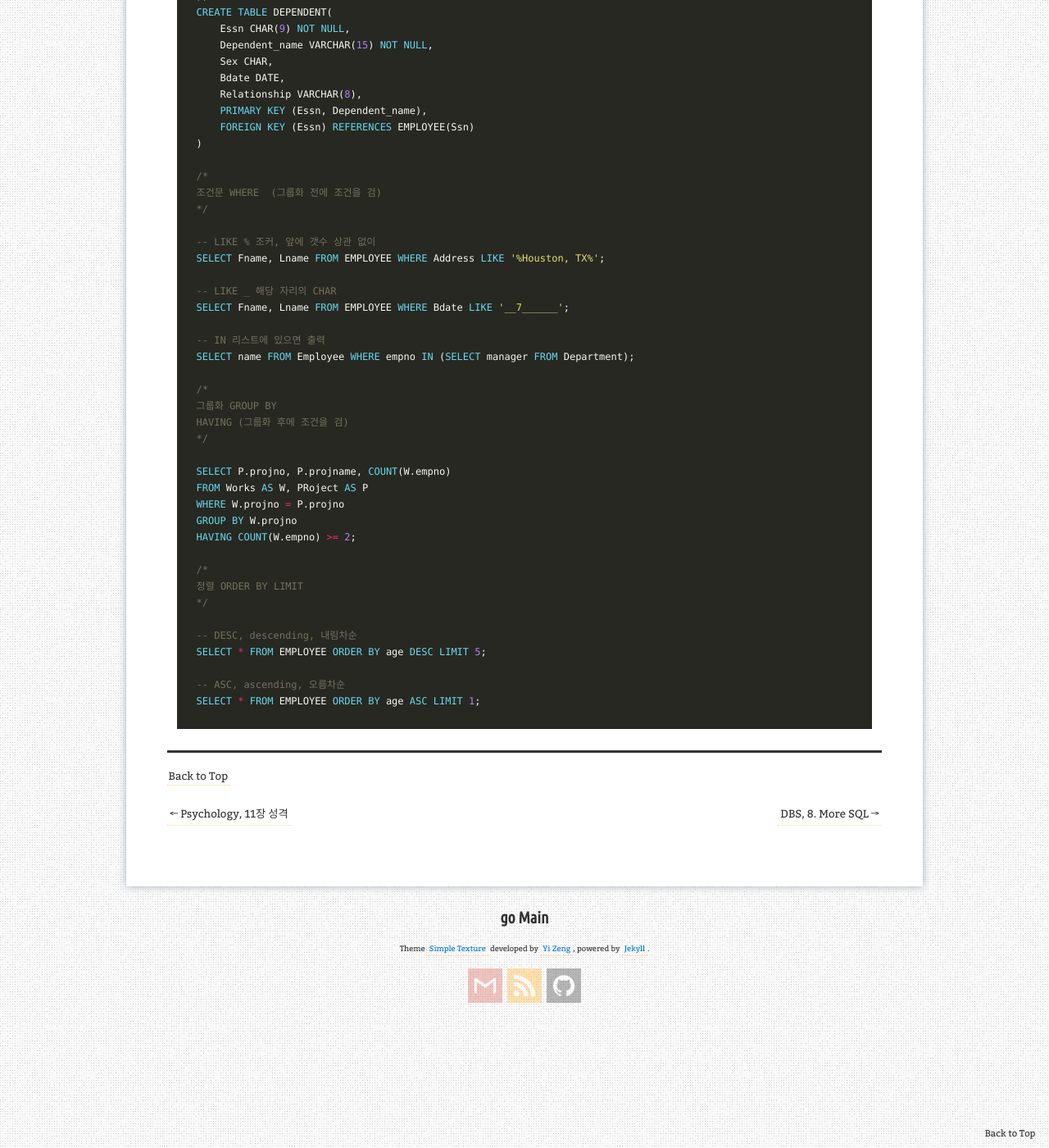
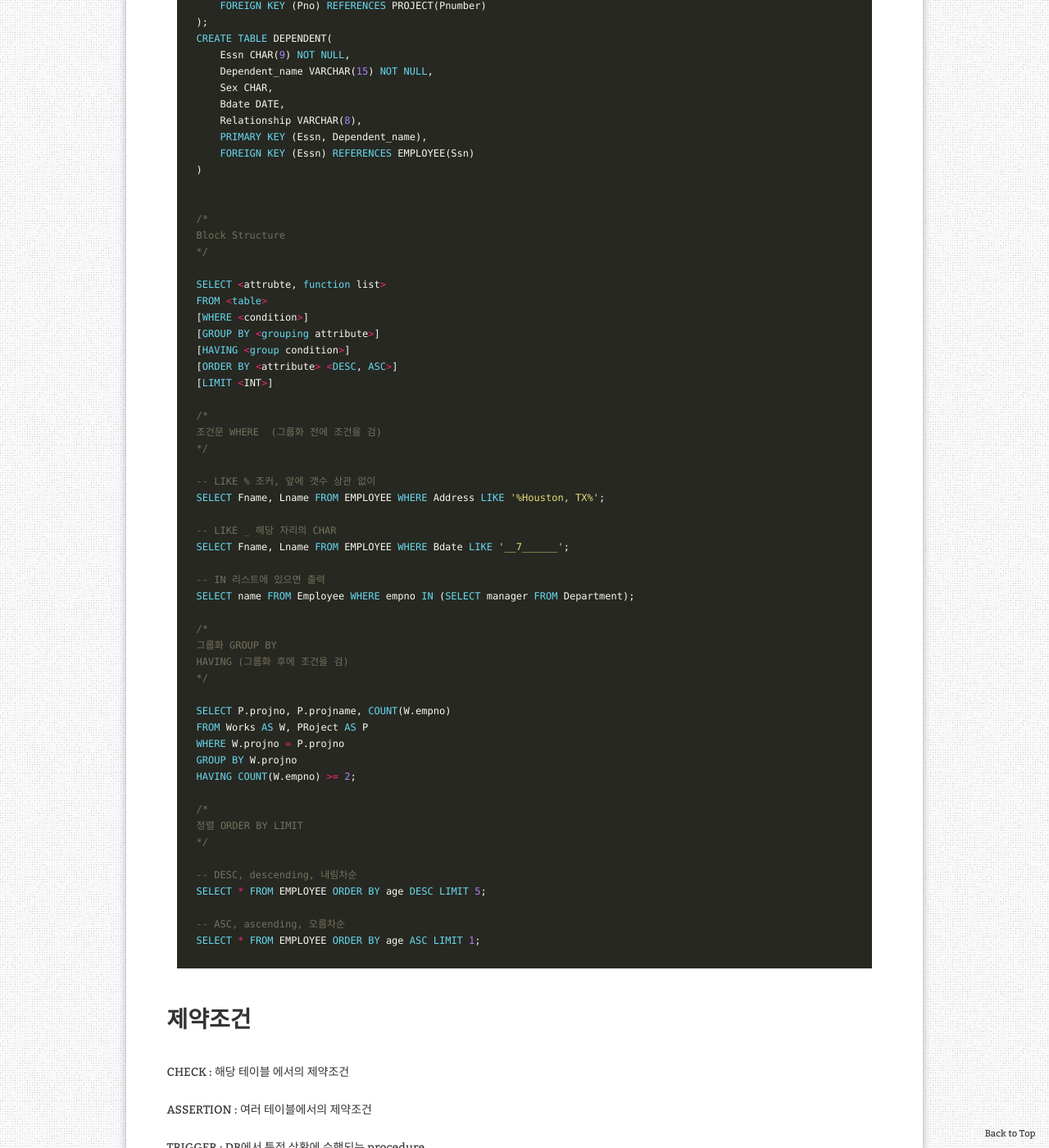
Before and after one commit to aristohyun/aristohyun.github.io, a Jekyll site: the page built from _posts/2021-10-27-DBS_07.md, in a window 1280 px wide and 1400 px high, scrolled down 11057 px. Shown: the whole window at 82% size. Built offline with Jekyll 4.4.1, drawn with Linux system fonts in a browser that asks for light colours; formulas are drawn with MathJax 3; comment, search, counter and statistics services are not loaded; some of the changed text lies outside the part shown.

Commit message:
Update 2021-10-27-DBS_07.md

```diff
--- a/_posts/2021-10-27-DBS_07.md
+++ b/_posts/2021-10-27-DBS_07.md
@@ -396,6 +396,19 @@ CREATE TABLE DEPENDENT(
     FOREIGN KEY (Essn) REFERENCES EMPLOYEE(Ssn)
 )
 
+
+/*
+Block Structure
+*/
+
+SELECT <attrubte, function list>
+FROM <table>
+[WHERE <condition>]
+[GROUP BY <grouping attribute>]
+[HAVING <group condition>]
+[ORDER BY <attribute> <DESC, ASC>]
+[LIMIT <INT>]
+
 /*
 조건문 WHERE  (그룹화 전에 조건을 검)
 */
@@ -430,3 +443,15 @@ SELECT * FROM EMPLOYEE ORDER BY age DESC LIMIT 5;
 -- ASC, ascending, 오름차순
 SELECT * FROM EMPLOYEE ORDER BY age ASC LIMIT 1;
 ~~~
+
+
+# 제약조건
+
+CHECK : 해당 테이블 에서의 제약조건
+
+ASSERTION : 여러 테이블에서의 제약조건
+
+TRIGGER : DB에서 특정 상황에 수행되는 procedure
+- Event : trigger를 구동시키는 DB의 변화
+- Condition : trigger가 구동되기 위한 조건
+- Action : Condition = true 일 때 수행되는 procedure
```
